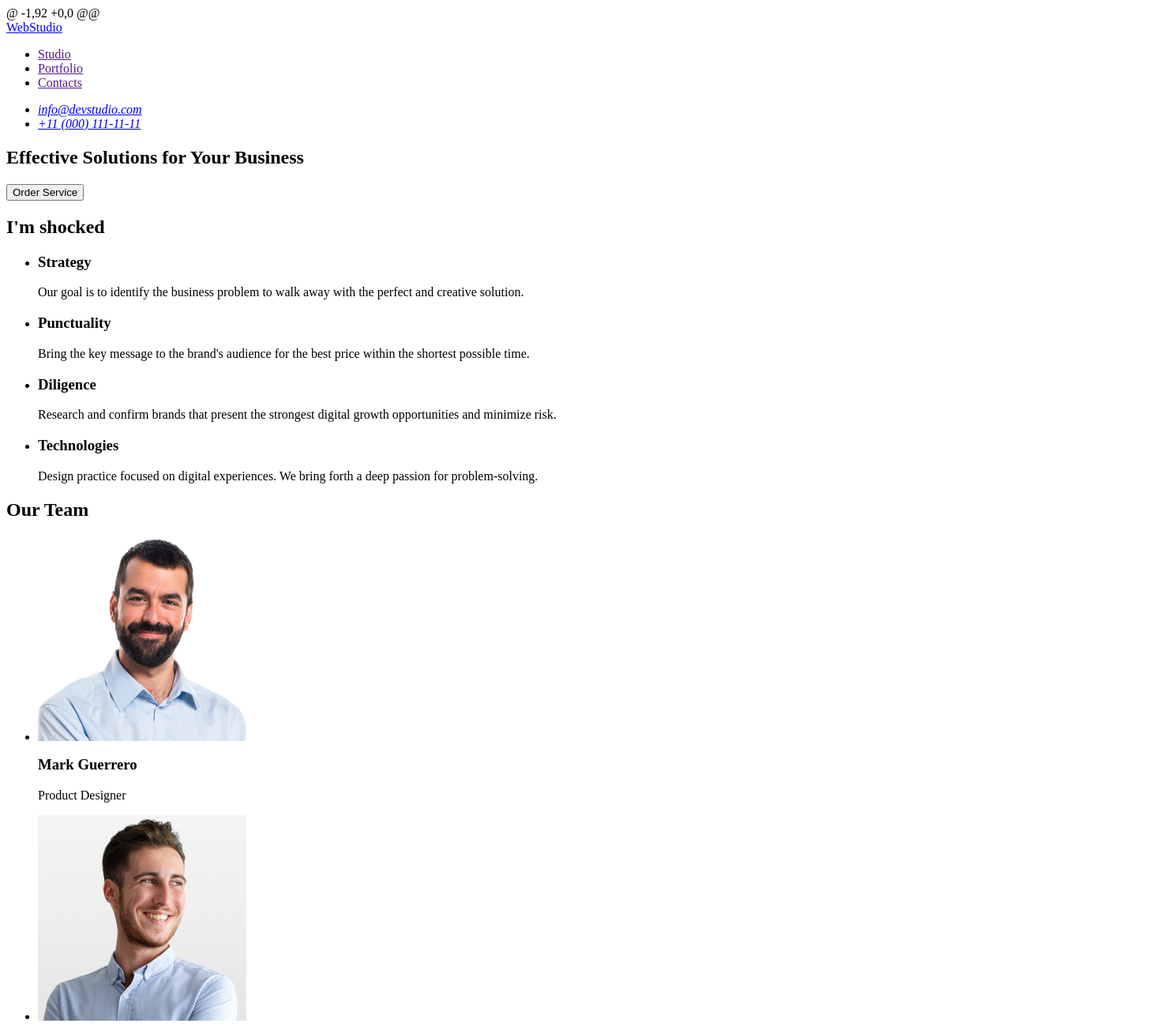
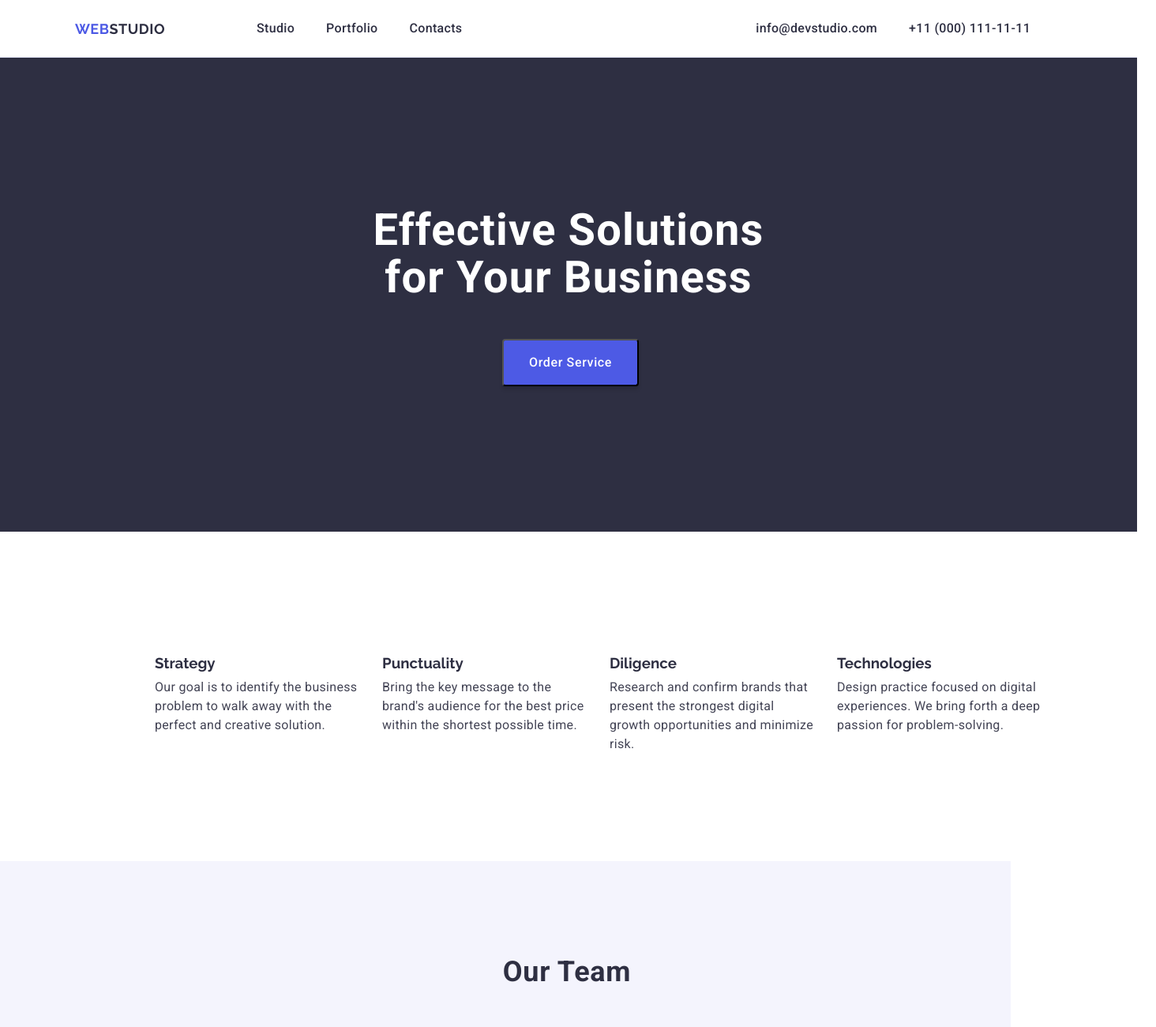
Before and after one commit to Po1tos18/goit-markup-hw-02, a plain HTML site: page index.html in a window 1280 px wide. Shown: the top 1300 px of the page at 79% size, 1464 px wide, since content can reach past the window. Drawn offline with Linux system fonts and the light colour scheme.

Commit message:
first finish
first finish

```diff
--- a/css/style.css
+++ b/css/style.css
@@ -0,0 +1,300 @@
+@import url('https://fonts.googleapis.com/css2?family=Raleway:wght@700&family=Roboto:wght@400;500;700&display=swap');
+body{
+    font-family: 'Roboto', sans-serif;
+    font-family: 'Raleway', sans-serif;
+    color: var(--NAVY-BLUE, #2E2F42);
+    max-width: 1440px;
+    padding: 0;
+    margin: auto;
+}
+/* --------------------header---------------------- */
+a{
+    text-decoration: none;
+}
+header{
+    width: 1440px;
+    height: 72px;
+    border-bottom: 1px solid var(--CORNFLOWER, #E7E9FC);
+    background: var(--WHITE, #FFF);
+    display: flex;
+    flex-direction: row;
+    align-items: center;
+    justify-content: center;
+
+}
+nav{
+    display: flex;
+    flex-direction: row;
+    align-items: center;
+    justify-content: center;
+
+}
+.main-info{
+    list-style-type: none;
+    display: flex;
+    flex-direction: row;
+    align-items: center;
+    justify-content: center;
+    margin-left: 76px;
+    margin-right: 292px;
+}
+.main-info li{
+    margin-right: 40px;
+}
+li a{
+    color: var(--NAVY-BLUE, #2E2F42);
+    font-family: Roboto;
+    font-size: 16px;
+    font-style: normal;
+    font-weight: 500;
+    line-height: 24px;
+    letter-spacing: 0.32px;
+}
+li a:hover{
+    color: #404BBF;
+}
+.contact-info{
+    list-style-type: none;
+    display: flex;
+    flex-direction: row;
+    align-items: center;
+    justify-content: center;
+}
+.contact-info li{
+    margin-right: 40px;
+}
+.web{
+    color: var(--IRIS, #4D5AE5);
+}
+.webstudio{
+    color: var(--NAVY-BLUE, #2E2F42);
+    font-family: Raleway;
+    font-size: 18px;
+    font-style: normal;
+    font-weight: 700;
+    line-height: 21px;
+    letter-spacing: 0.54px;
+    text-transform: uppercase;
+}
+.webstudio:hover{
+    color: #404BBF;
+}
+/* ----------------------effective solution---------------- */
+.effective-solutions{
+    width: 1440px;
+    height: 600px;
+    background: var(--NAVY-BLUE, #2E2F42);
+    padding-top: 188px;
+    box-sizing: border-box;
+}
+.effective-solutions h1{
+    color: var(--WHITE, #FFF);
+    text-align: center;
+    font-family: Roboto;
+    font-size: 56px;
+    font-style: normal;
+    font-weight: 700;
+    line-height: 60px;
+    letter-spacing: 1.12px;
+    margin: 0;
+}
+.order{
+    display: inline-flex;
+    padding: 16px 32px;
+    align-items: flex-start;
+    gap: 10px;
+    border-radius: 4px;
+    background: var(--IRIS, #4D5AE5);
+    box-shadow: 0px 4px 4px 0px rgba(0, 0, 0, 0.15);
+    color: var(--WHITE, #FFF);
+    font-family: Roboto;
+    font-size: 16px;
+    font-style: normal;
+    font-weight: 500;
+    line-height: 24px;
+    letter-spacing: 0.64px;
+    margin-top: 48px;
+    margin-left: 636px;
+}
+.order:hover{
+    background: var(--OCEAN, #404BBF);
+}
+/* ---------------privilege---------------- */
+.privilege{
+    box-sizing: border-box;
+    padding: 120px 156px;
+}
+.privilege ul{
+    list-style-type: none;
+    display: flex;
+    flex-direction: row;
+}
+.privilege ul li h3{
+    margin-bottom: 8px;
+
+}
+.privilege ul li p{
+    color: var(--SLATE, #434455);
+    font-family: Roboto;
+    font-size: 16px;
+    font-style: normal;
+    font-weight: 400;
+    line-height: 24px;
+    letter-spacing: 0.32px;
+    margin: 0;
+    margin-right: 24px;
+    width: 264px;
+}
+/* --------------------our team------------------ */
+.our-team{
+    height: 732px;
+    background: var(--CLOUD, #F4F4FD);
+    padding-top: 120px;
+    box-sizing: border-box;
+    padding-left: 156px;
+}
+.our-team h2{
+    margin: 0;
+    color: var(--NAVY-BLUE, #2E2F42);
+    font-family: Roboto;
+    font-size: 36px;
+    font-style: normal;
+    font-weight: 700;
+    line-height: 40px;
+    letter-spacing: 0.72px;
+    text-transform: capitalize;
+    text-align: center;
+
+}
+.our-team ul{
+    list-style-type: none;
+    margin: 72px 0px 0px;
+    float: left;
+    padding: 0;
+}
+.our-team li{
+    margin-right: 24px;
+    display: inline-flex;
+    padding-bottom: 0px;
+    flex-direction: column;
+    justify-content: center;
+    align-items: center;
+    border-radius: 0px 0px 4px 4px;
+    background: var(--WHITE, #FFF);
+    box-shadow: 0px 2px 1px 0px rgba(46, 47, 66, 0.08), 0px 1px 1px 0px rgba(46, 47, 66, 0.16), 0px 1px 6px 0px rgba(46, 47, 66, 0.08);
+}
+.our-team h3{
+    color: var(--NAVY-BLUE, #2E2F42);
+    font-family: Roboto;
+    font-size: 20px;
+    font-style: normal;
+    font-weight: 500;
+    line-height: 24px;
+    letter-spacing: 0.4px;
+    margin: 32px 0 0 0;
+}
+.our-team p{
+    color: var(--SLATE, #434455);
+    font-family: Roboto;
+    font-size: 16px;
+    font-style: normal;
+    font-weight: 400;
+    line-height: 24px;
+    letter-spacing: 0.32px;
+    margin: 8px 0 32px 0;
+}
+/* ------------------Our Portfolio---------------- */
+.our-portfolio{
+padding: 120px 156px;
+}
+.our-portfolio h2{
+    margin: 0 0 72px 0;
+    text-align: center;
+    color: var(--NAVY-BLUE, #2E2F42);
+    font-family: Roboto;
+    font-size: 36px;
+    font-style: normal;
+    font-weight: 700;
+    line-height: 40px;
+    letter-spacing: 0.72px;
+    text-transform: capitalize;
+}
+.our-portfolio ul{
+    list-style-type: none;
+    display: flex;
+    flex-wrap: wrap;
+    margin: 0;
+    padding: 0;
+    width: 1308px;
+    height: 888px;
+}
+.our-portfolio li{
+    border: 1px solid var(--CORNFLOWER, #E7E9FC);
+    background: var(--WHITE, #FFF);
+    display: flex;
+    width: 360px;
+    height: 420px;
+    padding-bottom: 0px;
+    flex-direction: column;
+    align-items: flex-start;
+    flex-shrink: 0;
+    box-sizing: border-box;
+    margin-bottom: 48px;
+    margin-right: 24px;
+}
+.our-portfolio h3{
+    color: var(--NAVY-BLUE, #2E2F42);
+    font-family: Roboto;
+    font-size: 20px;
+    font-style: normal;
+    font-weight: 500;
+    line-height: 24px;
+    letter-spacing: 0.4px;
+    margin: 32px 0 8px 16px;
+}
+.our-portfolio p{
+    color: var(--SLATE, #434455);
+    font-family: Roboto;
+    font-size: 16px;
+    font-style: normal;
+    font-weight: 400;
+    line-height: 24px;
+    letter-spacing: 0.32px;
+    margin: 0 0 0 16px;
+}
+/* ------------footer--------------- */
+footer{
+    height: 312px;
+    background: var(--NAVY-BLUE, #2E2F42);
+    box-sizing: border-box;
+    padding: 101.5px 0 100px 156px;
+
+}
+.webstudio-second{
+    color: var(--CLOUD, #F4F4FD);
+    font-family: Raleway;
+    font-size: 18px;
+    font-style: normal;
+    font-weight: 700;
+    line-height: 21px;
+    letter-spacing: 0.54px;
+    text-transform: uppercase;
+
+}
+.web-second{
+    color: var(--IRIS, #4D5AE5);
+}
+.webstudio-second:hover{
+    color: #404BBF;
+}
+footer p{
+    width: 264px;
+    color: var(--CLOUD, #F4F4FD);
+    font-family: Roboto;
+    font-size: 16px;
+    font-style: normal;
+    font-weight: 400;
+    line-height: 24px;
+    letter-spacing: 0.32px;
+    margin-top:17.5px 0 0 0;
+}
--- a/index.html
+++ b/index.html
@@ -1,4 +1,4 @@
-@ -1,92 +0,0 @@
+
 <!DOCTYPE html>
 <html lang="en">
 <head>
@@ -10,15 +10,15 @@
 <body>
     <header>
         <nav>
-            <a href="./index.html">WebStudio</a>
-            <ul>
+            <a href="./index.html" class="webstudio"><span class="web">Web</span>Studio</a>
+            <ul class="main-info">
                 <li><a href="">Studio</a></li>
                 <li><a href="">Portfolio</a></li>
                 <li><a href="">Contacts</a></li>
             </ul>
         </nav>
         <address>
-                <ul>
+                <ul class="contact-info">
                     <li><a href="mailto:info@devstudio.com" >info@devstudio.com</a></li>
                     <li><a href="tel:+110001111111">+11 (000) 111-11-11</a></li>
                 </ul>
@@ -28,17 +28,14 @@
 
     </header>
     <main>
-        <section>
+        <section class="effective-solutions">
             <h1>
-                Effective Solutions
+                Effective Solutions<br>
                 for Your Business
             </h1>
-            <button type="button">Order Service</button>
+            <button type="button" class="order">Order Service</button>
         </section>
-        <section>
-            <h2>
-                I'm shocked
-            </h2>
+        <section class="privilege">
         <ul>
             <li>
                 <h3>Strategy</h3>
@@ -58,7 +55,7 @@
             </li>
         </ul>
         </section>
-        <section>
+        <section class="our-team">
             <h2>
                 Our Team
             </h2>
@@ -85,9 +82,9 @@
                 </li>
             </ul>
         </section>
-        <section>
+        <section class="our-portfolio">
             <h2>
-                Our Team
+                Our Portfolio
             </h2>
             <ul>
                 <li>
@@ -96,27 +93,27 @@
                     <p>App</p>
                 </li>
                 <li>
-                    <img src="./images/img2.2.jpg" alt="Cashless Payment">
+                    <img src="./images/img2.2.jpg" alt="Cashless Payment" width="360" height="300">
                     <h3>Cashless Payment</h3>
                     <p>Marketing</p>
                 </li>
                 <li>
-                    <img src="./images/img2.3.jpg" alt="Meditation App">
+                    <img src="./images/img2.3.jpg" alt="Meditation App" width="360" height="300">
                     <h3>Meditation App</h3>
                     <p>App</p>
                 </li>
                 <li>
-                    <img src="./images/img2.4.jpg" alt="Taxi Service">
+                    <img src="./images/img2.4.jpg" alt="Taxi Service" width="360" height="300">
                     <h3>Taxi Service</h3>
                     <p>Marketing</p>
                 </li>
                 <li>
-                    <img src="./images/img2.5.jpg" alt="Screen Illustrations">
+                    <img src="./images/img2.5.jpg" alt="Screen Illustrations" width="360" height="300">
                     <h3>Screen Illustrations</h3>
                     <p>Design</p>
                 </li>
                 <li>
-                    <img src="./images/img2.6.jpg" alt="Online Courses">
+                    <img src="./images/img2.6.jpg" alt="Online Courses" width="360" height="300">
                     <h3>Online Courses</h3>
                     <p>Marketing</p>
                 </li>
@@ -124,7 +121,7 @@
         </section>
     </main>
     <footer>
-        <a href="./index.html">WebStudio</a>
+        <a href="./index.html" class="webstudio-second"><span class="web-second">Web</span>Studio</a>
         <p>Increase the flow of customers and sales for your business with digital marketing & growth solutions.</p>
     </footer>
 </body>
```
